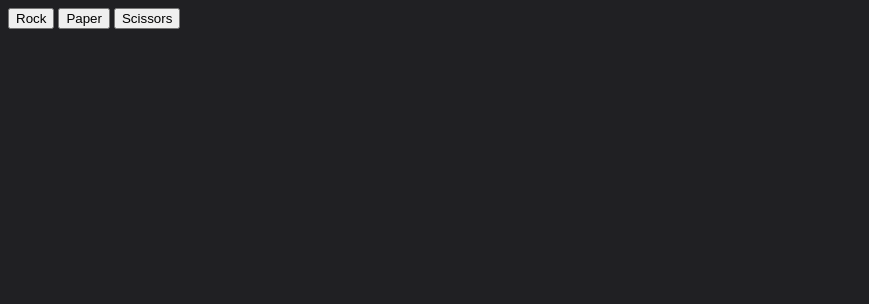
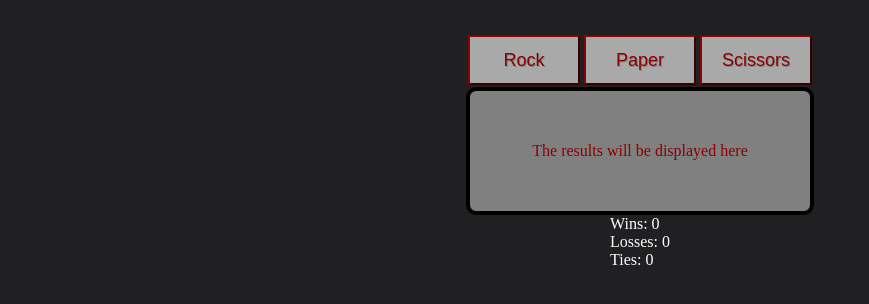
Before and after one commit to Liam-rng/rock-paper-scissors, a plain HTML site: page index.html in a window 1280 px wide. Shown: the whole page, without its empty margins (0-869 px from the left). Drawn offline with Linux system fonts and the light colour scheme.

Commit message:
Add style to buttons, add points counter and remove list style

```diff
--- a/index.html
+++ b/index.html
@@ -12,9 +12,12 @@
 </head>
 
 <body>
-    <button id="rock" class="button">Rock</button>
-    <button id="paper" class="button">Paper</button>
-    <button id="scissors" class="button">Scissors</button>
+    <div class="container">
+        <button id="rock" class="button">Rock</button>
+        <button id="paper" class="button">Paper</button>
+        <button id="scissors" class="button">Scissors</button>
+    </div>
+
 
 </body>
 
--- a/myscript.js
+++ b/myscript.js
@@ -1,12 +1,6 @@
 function computerPlay() {
     let random_number = Math.floor(Math.random() * 3) + 1;
-    return (random_number === 3 ? "PAPER" : random_number === 2 ? "ROCK" : "SCISSORS");
-}
-
-function promptPlayer() {
-    var choice = window.prompt("Howdy! Are you down for a friendly game of Rock, Paper, Scissors? \nType in your choice:")
-    let str1 = choice.toString();
-    return str1.toUpperCase();
+    return (random_number === 3 ? `PAPER` : random_number === 2 ? `ROCK` : `SCISSORS`);
 }
 let ties = 0, wins = 0, losses = 0;
 function playRound(human_sel, pc_sel) {
@@ -14,7 +8,7 @@ function playRound(human_sel, pc_sel) {
         ties++;
         return (`You both selected ${pc_sel}. A tie, well done.`);
     }
-    else if (pc_sel == "PAPER" && human_sel == "ROCK" || pc_sel == "ROCK" && human_sel == "SCISSORS" || pc_sel == "SCISSORS" && human_sel == "PAPER"){
+    else if (pc_sel == `PAPER` && human_sel == `ROCK` || pc_sel == `ROCK` && human_sel == `SCISSORS` || pc_sel == `SCISSORS` && human_sel == `PAPER`){
         wins++;
         return (`You chose ${human_sel} and the computer chose ${pc_sel}. Haha! Gotcha!`);
 }
@@ -24,33 +18,35 @@ function playRound(human_sel, pc_sel) {
     }
 }
 
-// function game(games = 5) {
-//     var pc_wins = 0, player_wins = 0, ties = 0;
-//     for (let i = 0; i < games; i++) {
+  const result_div = document.createElement(`div`);
+  result_div.classList.add(`results`);
+  result_div.textContent = `The results will be displayed here`;
+  result_div.style.background = `gray`;
 
-//         let pc_choice = computerPlay();
-//         let player_choice = promptPlayer();
+  const ul_div = document.createElement(`div`);
+  const ul = document.createElement(`ul`);
+  const w_counter = document.createElement(`li`);
+  const t_counter = document.createElement(`li`);
+  const l_counter = document.createElement(`li`);
 
-//         console.log(`The computer played ${pc_choice} and you played ${player_choice}.`)
+  w_counter.textContent = `Wins: ${wins}`;
+  t_counter.textContent = `Ties: ${ties}`;
+  l_counter.textContent = `Losses: ${losses}`;
+  ul.classList.add(`points`);
+  ul.append(w_counter,l_counter,t_counter);
+  ul_div.appendChild(ul);
 
-//         let str1 = playRound(player_choice, pc_choice);
-
-//         if (str1 == "A tie, well done.")
-//             ties++;
-//         else if (str1 == "Haha! Gotcha!")
-//             pc_wins++;
-//         else if (str1 == "What a tryhard.")
-//             player_wins++;
-//     }
-//     return (pc_wins > player_wins ? `Wow ${pc_wins}x${player_wins}. The computer won, of course.` : pc_wins === player_wins ? `A tie: ${pc_wins}x${player_wins}. You did better than expected.` : `Y-You won?! ${pc_wins}x${player_wins}. No one will believe you...`)
-// }
-
-const buttons = document.querySelectorAll('button');
+  const buttons = document.querySelectorAll(`button`);
 buttons.forEach((button) => {
-    button.addEventListener('click', () => {
+    button.addEventListener(`click`, () => {
         let player_choice = button.id.toUpperCase();
         let pc_choice = computerPlay();
-        console.log(playRound(player_choice, pc_choice))
-        console.log(wins,ties,losses);
+        result_div.textContent = (playRound(player_choice, pc_choice));
+        w_counter.textContent = `Wins: ${wins}`;
+        t_counter.textContent = `Ties: ${ties}`;
+        l_counter.textContent = `Losses: ${losses}`;
     });
   });
+
+  document.body.appendChild(result_div);
+  document.body.appendChild(ul_div);
--- a/styles.css
+++ b/styles.css
@@ -1,3 +1,61 @@
 body {
+    display: flex;
+    flex-direction: column;
     background-color: rgb(32, 32, 35);
+    align-items: center;
+    padding: 25px;
 }
+
+div.container {
+display: flex;
+flex-direction: row;
+justify-content: center;
+align-items: center;
+}
+div.results {
+   display: flex;
+   align-items: center;
+   justify-content: center;
+   text-align: center;
+   color: darkred;
+   width: 300px;
+   height: 80px;
+   padding: 20px;
+   border-radius: 10px;
+   border: solid black 4px;
+}
+
+button {
+    width: 112px;
+    height: 50px;
+    text-rendering: auto;
+    color: darkred;
+    font-size: 18px;
+    text-shadow: 1px 1px gray;
+    display: inline-block;
+    text-align: center;
+    align-items: flex-start;
+    background-color: darkgray;
+    margin: 2px;
+    padding: 2px 6px;
+    border-width: 2px;
+    border-style: outset;
+    border-color: darkred;
+    border-image: initial;
+}
+
+button:active {
+    transform: scale(0.95);
+    box-shadow: 2px 5px 22px 4px rgba(139, 0, 0, 0.5);
+}
+li{
+color: white;
+}
+ul {
+    list-style-type: none;
+    margin-block-start: 0;
+    margin-block-end: 0;
+    margin-inline-start: 0px;
+    margin-inline-end: 0px;
+    padding-inline-start: 0px;
+}
```
